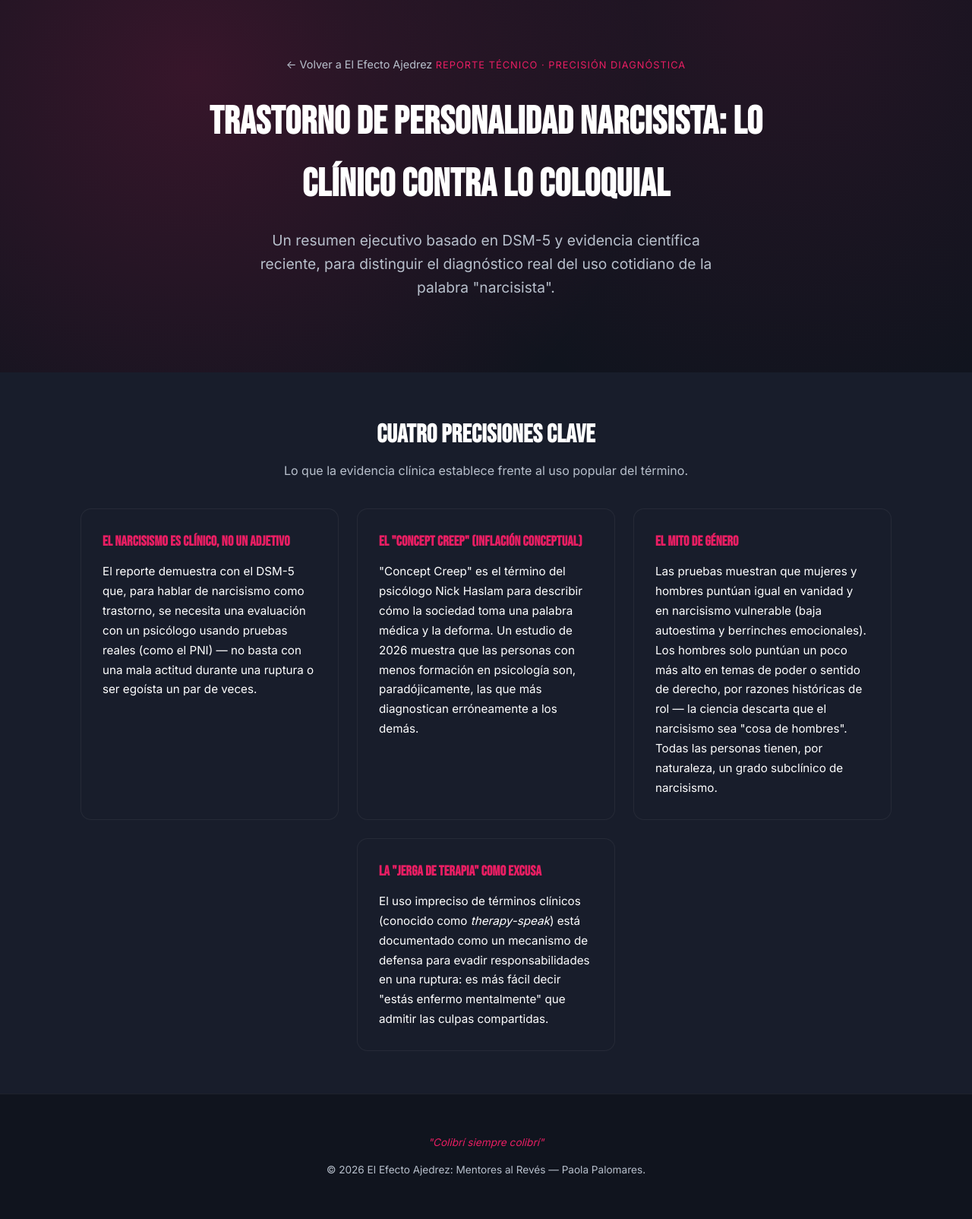
After one commit to dacadomx-collab/efecto-ajedrez, a PHP site: page /TPN/Precision_Diagnostica_TPN.html in a window 1280 px wide. The commit adds this page. Shown: the whole page at 76% size. Run offline with PHP 8.4, Linux system fonts and the light colour scheme.

Commit message:
SUBIR TODO AL SERVIDOR PRUEBA DE PRIMERA SUBIDA
SUBIR TODO AL SERVIDOR PRUEBA DE PRIMERA SUBIDA

```diff
--- /dev/null
+++ b/TPN/Precision_Diagnostica_TPN.html
@@ -0,0 +1,64 @@
+<!DOCTYPE html>
+<html lang="es-MX">
+<head>
+    <meta charset="UTF-8">
+    <meta name="viewport" content="width=device-width, initial-scale=1.0">
+    <title>Precisión Diagnóstica: TPN | El Efecto Ajedrez</title>
+    <meta name="description" content="Reporte ejecutivo sobre el uso clínico vs. coloquial del Trastorno de Personalidad Narcisista (TPN), con base en DSM-5 y evidencia científica reciente.">
+    <meta name="robots" content="noindex, nofollow">
+
+    <link rel="icon" href="../favicon.ico">
+    <link rel="preconnect" href="https://fonts.googleapis.com">
+    <link rel="preconnect" href="https://fonts.gstatic.com" crossorigin>
+    <link rel="stylesheet" href="https://fonts.googleapis.com/css2?family=Bebas+Neue&family=Montserrat:wght@700;800&family=Inter:wght@400;500;600&family=Open+Sans:wght@400;600&display=swap">
+    <link rel="stylesheet" href="../assets/css/main.css">
+</head>
+<body>
+
+    <main>
+        <section class="hero" aria-labelledby="tpn-title">
+            <div class="container">
+                <a href="../index.php" class="tpn-back-link">← Volver a El Efecto Ajedrez</a>
+                <span class="hero__eyebrow">Reporte Técnico · Precisión Diagnóstica</span>
+                <h1 id="tpn-title" class="hero__title">Trastorno de Personalidad Narcisista: lo clínico contra lo coloquial</h1>
+                <p class="hero__subtitle">Un resumen ejecutivo basado en DSM-5 y evidencia científica reciente, para distinguir el diagnóstico real del uso cotidiano de la palabra "narcisista".</p>
+            </div>
+        </section>
+
+        <section class="section section--alt" aria-labelledby="tpn-puntos-title">
+            <div class="container">
+                <div class="section__heading">
+                    <h2 id="tpn-puntos-title" class="section__title">Cuatro precisiones clave</h2>
+                    <p class="section__lead">Lo que la evidencia clínica establece frente al uso popular del término.</p>
+                </div>
+                <div class="arf-grid">
+                    <article class="arf-grid__item tpn-card">
+                        <h3 class="tpn-card__title">El narcisismo es clínico, no un adjetivo</h3>
+                        <p class="tpn-card__text">El reporte demuestra con el DSM-5 que, para hablar de narcisismo como trastorno, se necesita una evaluación con un psicólogo usando pruebas reales (como el PNI) — no basta con una mala actitud durante una ruptura o ser egoísta un par de veces.</p>
+                    </article>
+                    <article class="arf-grid__item tpn-card">
+                        <h3 class="tpn-card__title">El "Concept Creep" (inflación conceptual)</h3>
+                        <p class="tpn-card__text">"Concept Creep" es el término del psicólogo Nick Haslam para describir cómo la sociedad toma una palabra médica y la deforma. Un estudio de 2026 muestra que las personas con menos formación en psicología son, paradójicamente, las que más diagnostican erróneamente a los demás.</p>
+                    </article>
+                    <article class="arf-grid__item tpn-card">
+                        <h3 class="tpn-card__title">El mito de género</h3>
+                        <p class="tpn-card__text">Las pruebas muestran que mujeres y hombres puntúan igual en vanidad y en narcisismo vulnerable (baja autoestima y berrinches emocionales). Los hombres solo puntúan un poco más alto en temas de poder o sentido de derecho, por razones históricas de rol — la ciencia descarta que el narcisismo sea "cosa de hombres". Todas las personas tienen, por naturaleza, un grado subclínico de narcisismo.</p>
+                    </article>
+                    <article class="arf-grid__item tpn-card">
+                        <h3 class="tpn-card__title">La "jerga de terapia" como excusa</h3>
+                        <p class="tpn-card__text">El uso impreciso de términos clínicos (conocido como <em>therapy-speak</em>) está documentado como un mecanismo de defensa para evadir responsabilidades en una ruptura: es más fácil decir "estás enfermo mentalmente" que admitir las culpas compartidas.</p>
+                    </article>
+                </div>
+            </div>
+        </section>
+    </main>
+
+    <footer class="site-footer">
+        <div class="container">
+            <p class="site-footer__philosophy">"Colibrí siempre colibrí"</p>
+            <p>&copy; 2026 El Efecto Ajedrez: Mentores al Revés — Paola Palomares.</p>
+        </div>
+    </footer>
+
+</body>
+</html>
--- a/assets/css/main.css
+++ b/assets/css/main.css
@@ -491,6 +529,40 @@ a {
     text-align: center;
 }
 
+/* ── REPORTE TPN (TPN/Precision_Diagnostica_TPN.html) ─────────────────────── */
+
+.tpn-card {
+    padding: 1.75rem;
+    text-align: left;
+}
+
+.tpn-card__title {
+    font-family: var(--font-heading);
+    color: var(--ajedrez-accent);
+    font-size: 1.15rem;
+    letter-spacing: 0.01em;
+    margin: 0 0 0.75rem;
+}
+
+.tpn-card__text {
+    color: var(--ajedrez-text);
+    font-size: 0.95rem;
+    line-height: 1.7;
+    margin: 0;
+}
+
+.tpn-back-link {
+    display: inline-block;
+    margin-bottom: 1.5rem;
+    color: var(--ajedrez-text-muted);
+    text-decoration: none;
+    font-size: 0.9rem;
+}
+
+.tpn-back-link:hover {
+    color: var(--ajedrez-accent);
+}
+
 /* ── RESPONSIVE — MOBILE FIRST ────────────────────────────────────────────── */
 
 @media (max-width: 720px) {
```
Also changed, not shown: other parts of assets/css/main.css (+42 -0 lines), CLAUDE.md (+1 -0 lines), index.php (+19 -0 lines), .github/workflows/deploy.yml, assets/img/logo-removebg-preview.png (deleted), assets/img/logo.png, assets/img/logo1-removebg-preview.png (deleted), assets/img/logo1.png, assets/img/logo2.png (deleted), assets/img/logo3.png (deleted), favicon.ico, 1 other file.
